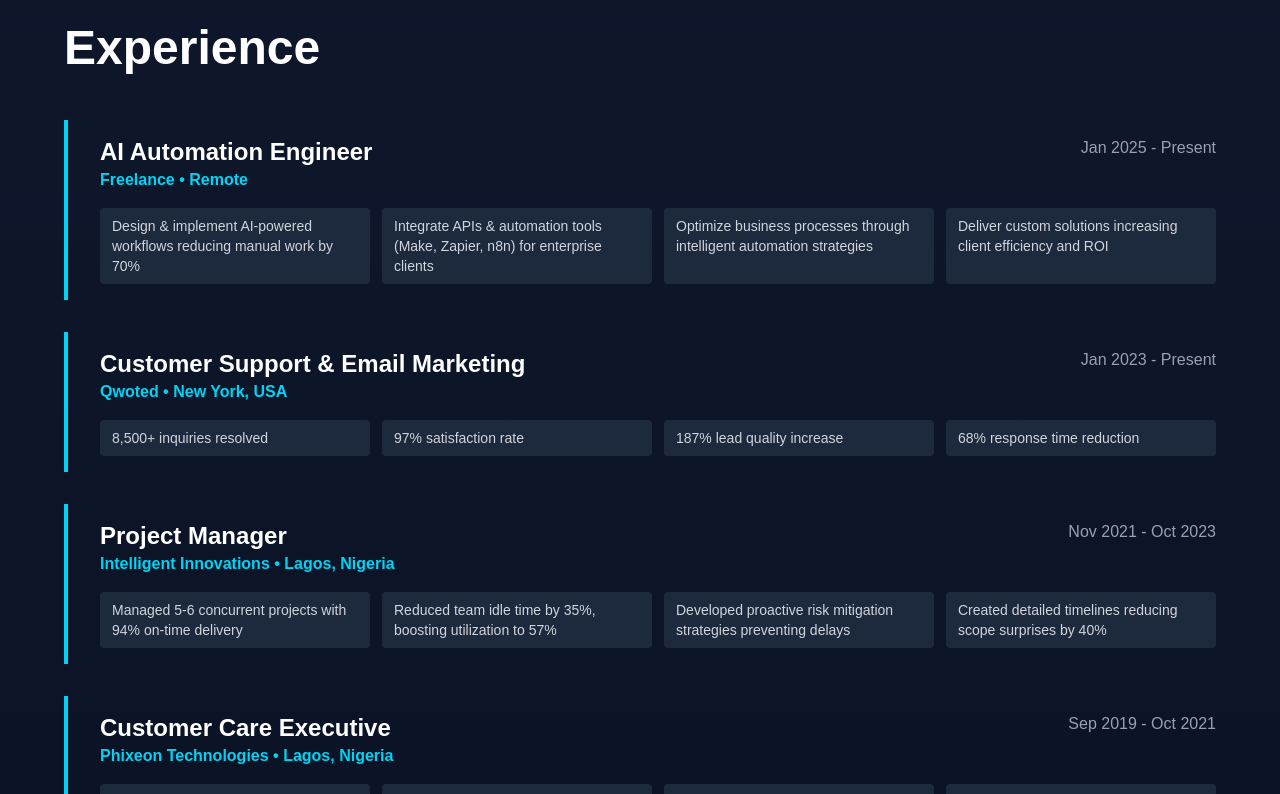
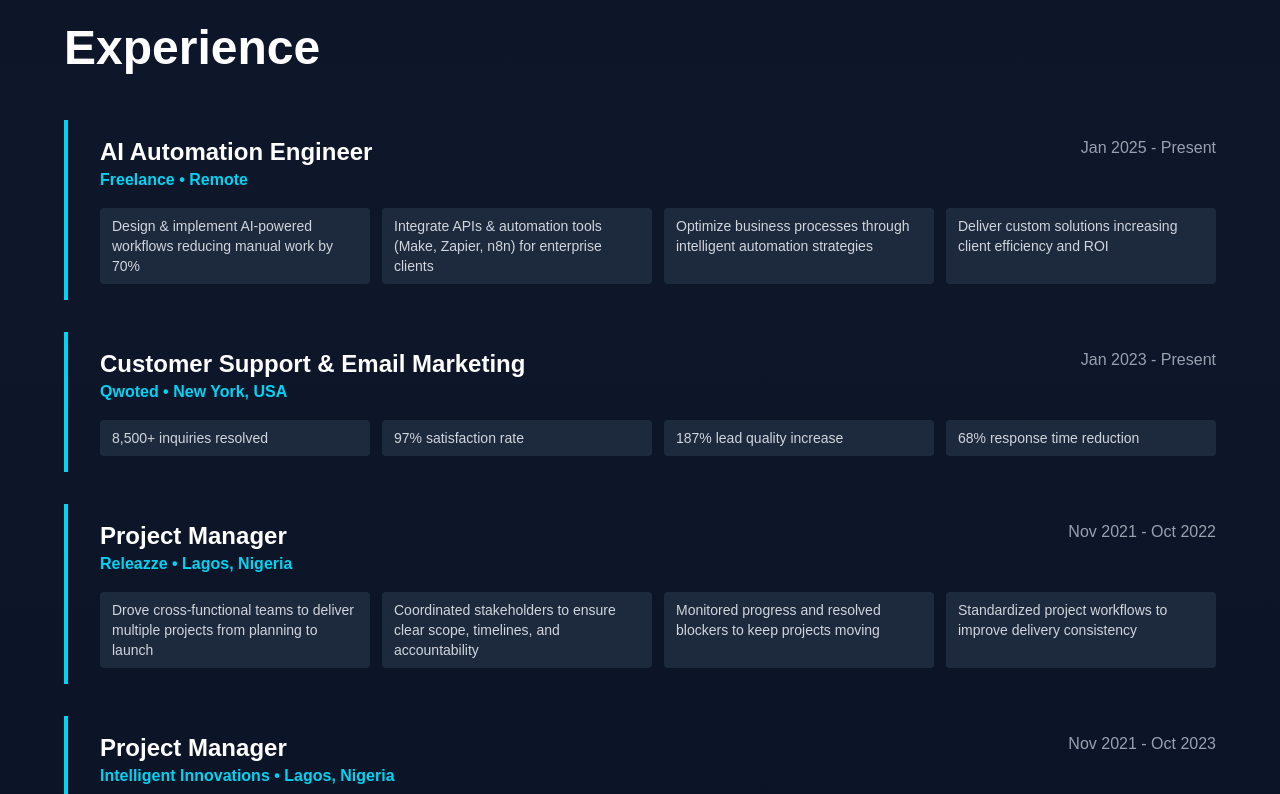
Before and after one commit to Nwachukwupgate/damatie-portfolio, a Next.js app: page / in a window 1280 px wide. Shown: the part 1740-2534 px from the top of the page. Built offline with nearby package versions, Linux system fonts and the light colour scheme.

Commit message:
added releazze

```diff
--- a/app/page.tsx
+++ b/app/page.tsx
@@ -260,6 +260,13 @@ export default function Home() {
               },
               {
                 title: 'Project Manager',
+                company: 'Releazze',
+                location: 'Lagos, Nigeria',
+                period: 'Nov 2021 - Oct 2022',
+                highlights: ['Drove cross-functional teams to deliver multiple projects from planning to launch', 'Coordinated stakeholders to ensure clear scope, timelines, and accountability', 'Monitored progress and resolved blockers to keep projects moving', 'Standardized project workflows to improve delivery consistency']
+              },
+              {
+                title: 'Project Manager',
                 company: 'Intelligent Innovations',
                 location: 'Lagos, Nigeria',
                 period: 'Nov 2021 - Oct 2023',
```
